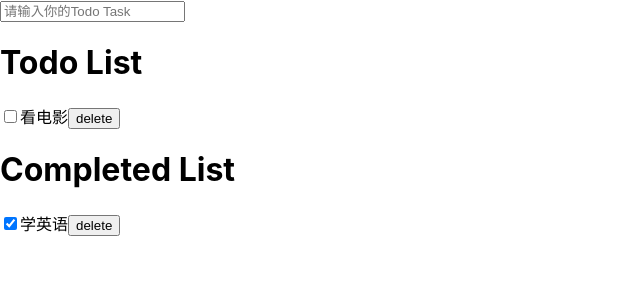
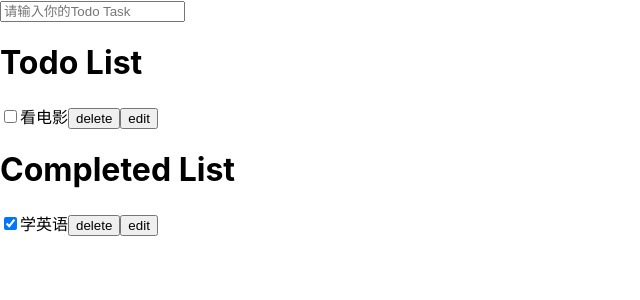
Before and after one commit to imsurewyp/demo-todolist, a React (Create React App) app: page / in a window 1280 px wide. Shown: the top 300 px of the page, without its empty margins (0-640 px from the left). Built offline with nearby package versions, Linux system fonts and the light colour scheme.

Commit message:
feat: add edit button  and modal component

```diff
--- a/src/CompletedList.js
+++ b/src/CompletedList.js
@@ -18,6 +18,7 @@ export function CompletedList({completedTasks, toggleCompletedTask,deleteComplet
                         <>
                             <Checkbox key={index} onChange={(e) => onChange(e, index)} checked>{todo.name}</Checkbox>
                             <Button onClick={() => deleteTask(index)}> delete</Button>
+                            <Button> edit</Button>
                         </>
                     )
                 }
--- a/src/TodoList.js
+++ b/src/TodoList.js
@@ -1,8 +1,10 @@
-import {Checkbox} from "antd";
+import {Checkbox, Input, Modal} from "antd";
 import { Button } from 'antd';
+import {useState} from "react";
 
 
 export function TodoList({todoTasks,toggleTodoTask,deleteTodoTask}) {
+    const[isEditVisible,setIsEditVisible]=useState(false)
     const onChange = (e, index) => {
        const isChecked = e.target.checked
         toggleTodoTask(index,isChecked)
@@ -12,6 +14,18 @@ export function TodoList({todoTasks,toggleTodoTask,deleteTodoTask}) {
         deleteTodoTask(index);
     };
 
+    const editTask = (index) => {
+        console.log(index)
+    };
+
+    function showEditModal() {
+        setIsEditVisible(true);
+    };
+    const handleCancel = () => {
+        setIsEditVisible(false)
+        console.log('eee')
+    };
+
     return (
         <>
             {todoTasks.map((todo, index) =>{
@@ -19,6 +33,11 @@ export function TodoList({todoTasks,toggleTodoTask,deleteTodoTask}) {
                     <>
                 <Checkbox key={index} onChange={(e) => onChange(e, index)}>{todo.name}</Checkbox>
                 <Button onClick={()=>deleteTask(index)}> delete</Button>
+                <Button onClick={showEditModal}> edit</Button>
+                <Modal title="请进行编辑" open={isEditVisible} onOk={editTask} onCancel={handleCancel}>
+                            <Input placeholder={todo.name}></Input>
+                </Modal>
+
                     </>
                     )
             }
```
Also changed, not shown: src/App.js (+9 -6 lines).
